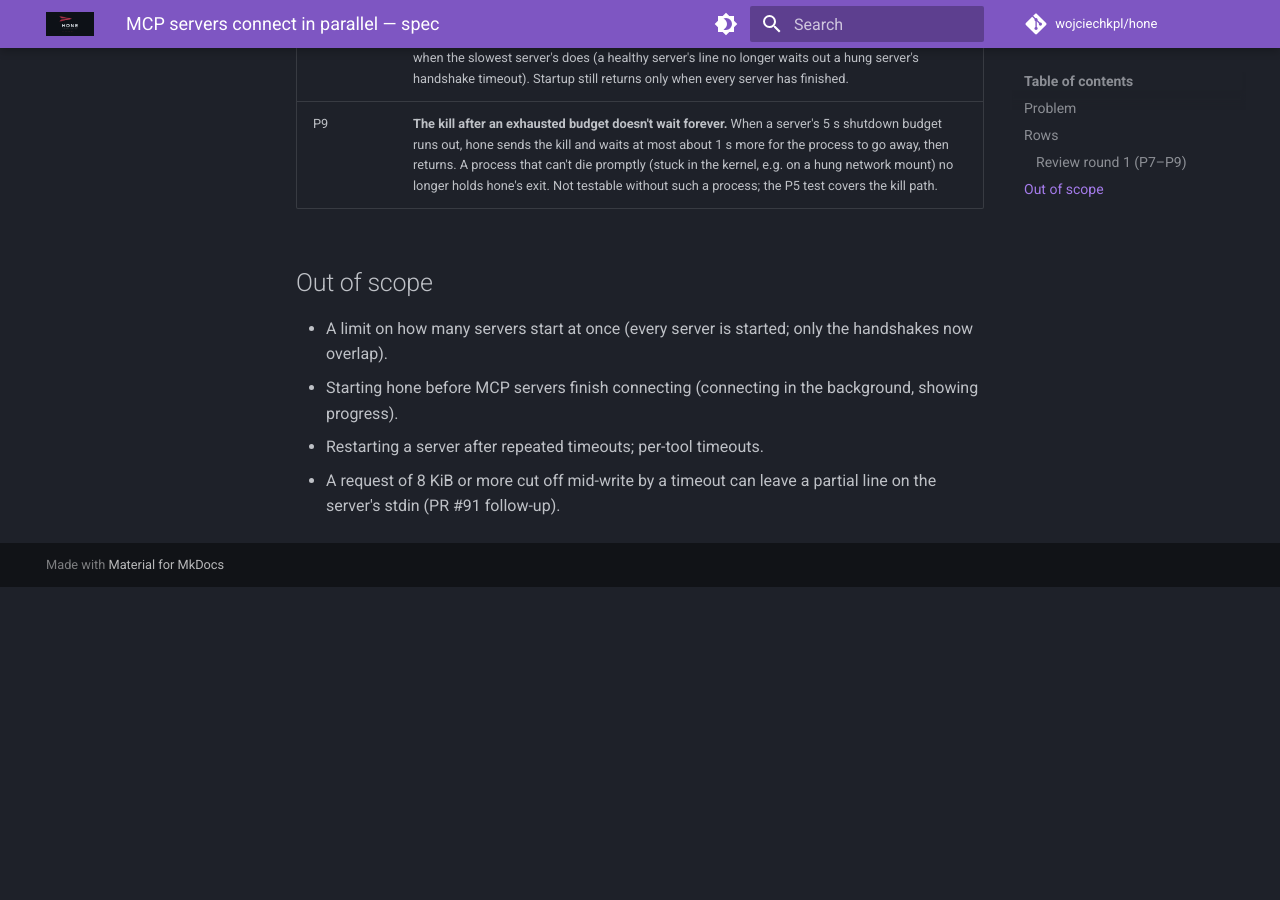
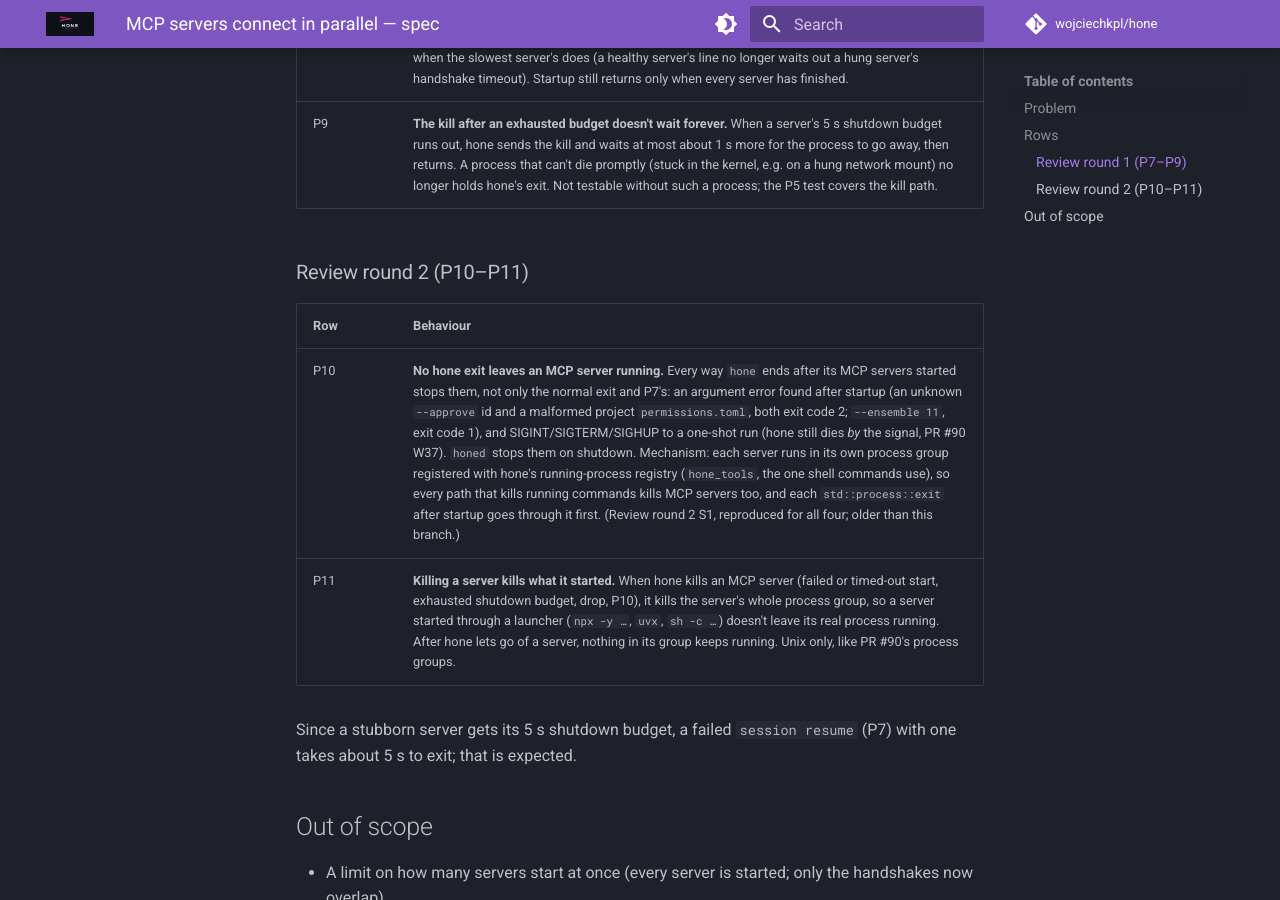
Before and after one commit to wojciechkpl/hone, an MkDocs documentation site: the page built from docs/plans/mcp-parallel-connect-spec.md, in a window 1280 px wide and 900 px high, scrolled down 1836 px. Built offline with MkDocs 1.6.1 and Material for MkDocs 9.7.7, drawn with Linux system fonts in a browser that asks for light colours; comment, search, counter and statistics services are not loaded; before the commit the page ends 2423 px from its top, so only the background shows below that; some of the changed text lies outside the part shown.

Commit message:
docs(spec): review round 2 rows (P10-P11)

```diff
--- a/docs/plans/mcp-parallel-connect-spec.md
+++ b/docs/plans/mcp-parallel-connect-spec.md
@@ -1,6 +1,6 @@
 # MCP servers connect in parallel — spec
 
-Branch `fix/mcp-parallel-connect`. Contract for the TDD rounds: rows P1–P9.
+Branch `fix/mcp-parallel-connect`. Contract for the TDD rounds: rows P1–P11.
 
 ## Problem
 
@@ -57,6 +57,15 @@ gantt
 | P8 | **Each server's result is logged when it finishes.** The `MCP server connected` / `MCP server failed to start, skipping` line for a server is logged as soon as that server's start ends, not when the slowest server's does (a healthy server's line no longer waits out a hung server's handshake timeout). Startup still returns only when every server has finished. |
 | P9 | **The kill after an exhausted budget doesn't wait forever.** When a server's 5 s shutdown budget runs out, hone sends the kill and waits at most about 1 s more for the process to go away, then returns. A process that can't die promptly (stuck in the kernel, e.g. on a hung network mount) no longer holds hone's exit. Not testable without such a process; the P5 test covers the kill path. |
 
+### Review round 2 (P10–P11)
+
+| Row | Behaviour |
+|---|---|
+| P10 | **No hone exit leaves an MCP server running.** Every way `hone` ends after its MCP servers started stops them, not only the normal exit and P7's: an argument error found after startup (an unknown `--approve` id and a malformed project `permissions.toml`, both exit code 2; `--ensemble 11`, exit code 1), and SIGINT/SIGTERM/SIGHUP to a one-shot run (hone still dies *by* the signal, PR #90 W37). `honed` stops them on shutdown. Mechanism: each server runs in its own process group registered with hone's running-process registry (`hone_tools`, the one shell commands use), so every path that kills running commands kills MCP servers too, and each `std::process::exit` after startup goes through it first. (Review round 2 S1, reproduced for all four; older than this branch.) |
+| P11 | **Killing a server kills what it started.** When hone kills an MCP server (failed or timed-out start, exhausted shutdown budget, drop, P10), it kills the server's whole process group, so a server started through a launcher (`npx -y …`, `uvx`, `sh -c …`) doesn't leave its real process running. After hone lets go of a server, nothing in its group keeps running. Unix only, like PR #90's process groups. |
+
+Since a stubborn server gets its 5 s shutdown budget, a failed `session resume` (P7) with one takes about 5 s to exit; that is expected.
+
 ## Out of scope
 
 - A limit on how many servers start at once (every server is started; only
```
